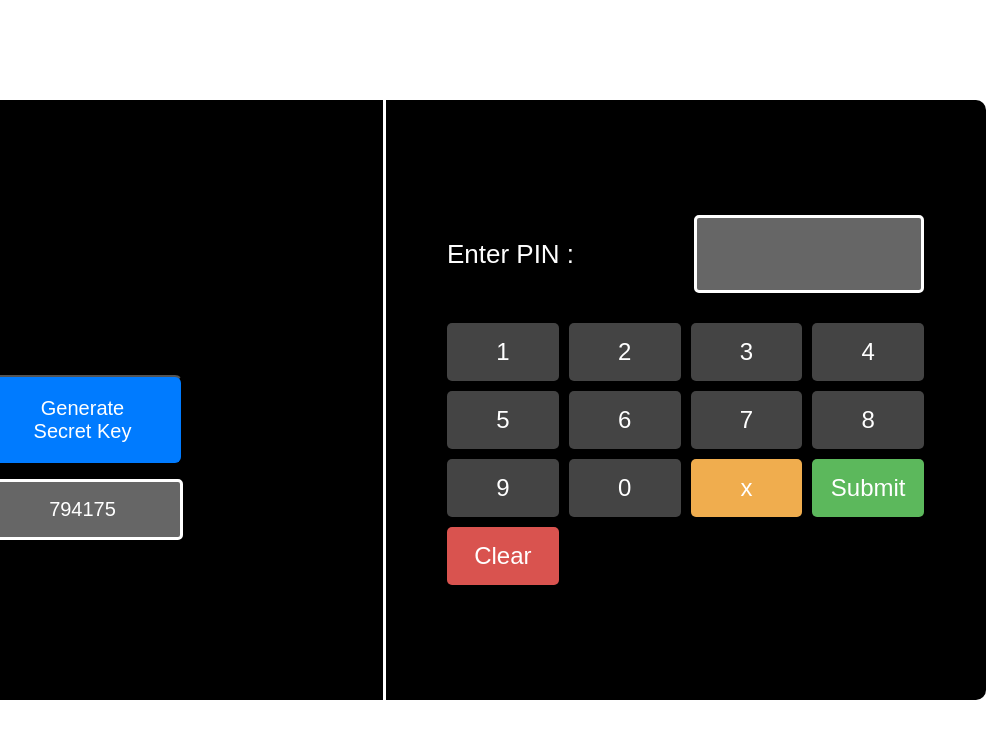
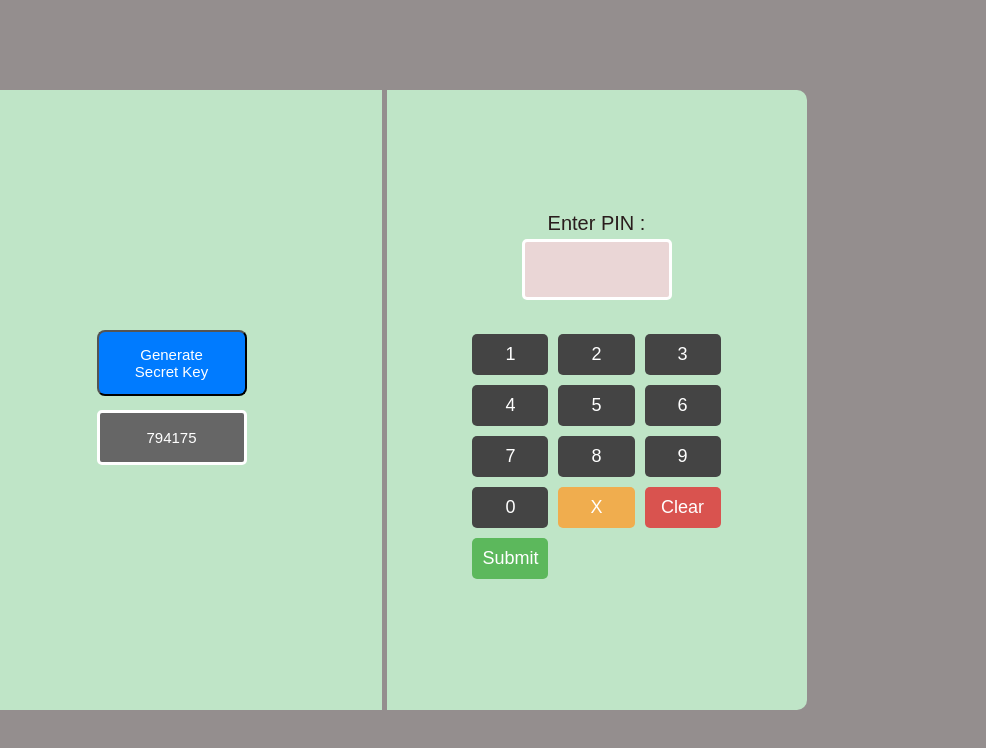
Before and after one commit to asma-maria/Secret-Key-Matcher, a plain HTML site: page index.html in a window 768 px wide. Both pictures are taken after a click on the button "Generate Secret Key". Shown: the whole page, 986 px wide, since content can reach past the window. Drawn offline with Linux system fonts and the light colour scheme.

Commit message:
Second Commit

```diff
--- a/index.html
+++ b/index.html
@@ -13,7 +13,7 @@
         <div class="box-1">
             <div class="left-side">
                 <button class="GenerateBtn" id="generateKeyBtn"> Generate Secret Key</button>
-                <div class="displayKey" id="displayKey">******</div>
+                <div class="displayKey" id="secretKey">******</div>
 
             </div>
 
@@ -25,7 +25,7 @@
                     <div class="pinDisplay">
                         <label class="inputText"  for="pinInput "> Enter PIN : </label>
 
-                        <input class="displayPin" type="text" name="" id="pinInput" readonly>
+                        <input class="displayPin" type="text" name="" id="pinInput" readonly >
 
                     </div>
 
@@ -42,12 +42,14 @@
                 <button class="keypad-btn">8</button>
                 <button class="keypad-btn">9</button>
                 <button class="keypad-btn">0</button>
-                    <button class="keypad-btn" id="clearlastdigit" style="background-color: #F0AD4E">x</button>
+                <button class="keypad-btn" id="backspaceBtn" style="background-color: #F0AD4E ">X</button>
+                <button class="keypad-btn" id="clearBtn" style="background-color: #D9534F;" >Clear</button>
                 <button class="keypad-btn" id="submitBtn" style="background-color:#5CB85C">Submit</button>
-                    <button class="keypad-btn" id="clearBtn" style="background-color: #D9534F;" >Clear</button>
+                </div>
+                <div id="showMessage"></div>
 
-                </div>
-                <div id="resultMessage"></div>
+
+
             </div>
             </div>
 
--- a/script.js
+++ b/script.js
@@ -1,26 +1,47 @@
-document.addEventListener('DOMContentLoaded',()=>
-{
+document.addEventListener('DOMContentLoaded', () => {
+    const generateKeyBtn = document.getElementById('generateKeyBtn');
+    const secretKeyDisplay = document.getElementById('secretKey');
+    const pinInput = document.getElementById('pinInput');
+    const keypadButtons = document.querySelectorAll('.keypad-btn');
+    const showMessage = document.getElementById('showMessage');
+    let secretKey = '';
 
-    const keyGenerateBtn= document.getElementById("generateKeyBtn");
-    const secretKeyOutput=document.getElementById("displayKey");
-    const entryPin=document.getElementById("pinEntry");
-    const keypadButtons = document.querySelectorAll('.keypad-btn');
+    function generateSecretKey() {
+        secretKey = Math.floor(100000 + Math.random() * 900000).toString();
+        secretKeyDisplay.innerHTML = secretKey;
+        showMessage.innerHTML = '';
+        pinInput.value = '';
+    }
+    generateKeyBtn.addEventListener('click', generateSecretKey);
 
-    let displayKey='';
-
-    //For Random  Secret Key generate
-    function generateSecretKey()
-    {
-        displayKey=Math.floor(100000+Math.random()*900000).toString();
-        secretKeyOutput.textContent=displayKey;
-        console.log(displayKey);
+    function checkPin() {
+        if (pinInput.value === secretKey) {
+            showMessage.innerHTML = '  <img src="check_mark_Png_Editor.png" alt="check icon" style="width: 15px; height: 15px;"> Your Secret Key is matched!';
+            showMessage.style.color = 'green';
+            showMessage.style.fontSize='25px';
+        } else {
+            showMessage.innerHTML = '  <img src="cross.jpg" alt="check icon" style="width: 15px; height: 15px;">  Incorrect Key!';
+            showMessage.style.color = 'red';
+            showMessage.style.fontSize='25px';
+        }
     }
-
-    keyGenerateBtn.addEventListener('click',generateSecretKey);
 
 
 
-
-
-
-})
+    keypadButtons.forEach(button => {
+        button.addEventListener('click', () => {
+            if (button.id === 'clearBtn') {
+                pinInput.value = '';
+                showMessage.textContent = '';
+            } else if (button.id === 'backspaceBtn') {
+                pinInput.value = pinInput.value.slice(0, -1);
+            } else if (button.id === 'submitBtn') {
+                checkPin();
+            } else {
+                if (pinInput.value.length < 6) {
+                    pinInput.value += button.textContent;
+                }
+            }
+        });
+    });
+});
--- a/styles.css
+++ b/styles.css
@@ -1,11 +1,12 @@
 
 body {
     font-family: Arial, sans-serif;
-    background-color: white;
+    background-color: rgb(148, 142, 142);
     color: #fff;
     display: flex;
     justify-content: center;
     align-items: center;
+    text-align: center;
     height: 100vh;
     margin: 0;
     padding: 0;
@@ -14,11 +15,12 @@ body {
 .container
 {
     display: flex;
-    column-gap: 3px;
+    column-gap: 5px;
     border-radius: 10px;
     min-height: 100vh;
     justify-content: center;
     align-items: center;
+    text-align: center;
 
 }
 
@@ -26,23 +28,30 @@ body {
 .box-1
 {
     height: 600px;
-    width: 600px;
-    background-color: black;
+    width: 550px;
+    display: flex;
+    justify-content: center;
+    align-items: center;
+    text-align: center;
+    background-color:  #bfe5c7;;
     border-top-left-radius: 10px;
     border-bottom-left-radius: 10px;
+    padding: 10px;
 
 }
 
 .box-2
 {
     height: 600px;
-    width: 600px;
-    background-color: black;
+    width: 550px;
+    background-color: #bfe5c7;
     border-top-right-radius: 10px;
     border-bottom-right-radius: 10px;
     display: flex;
     justify-content: center;
     align-items: center;
+    padding: 10px;
+
 
 }
 
@@ -89,7 +98,7 @@ body {
 
 .inputText
 {
-    color: white;
+    color: rgb(44, 6, 6);
     font-size: 26px;
     font-weight: 60px;
 
@@ -102,6 +111,8 @@ body {
     grid-template-columns: repeat(4, 2fr);
     gap: 10px;
     width: 100%;
+    justify-content: center;
+    align-content: center;
 
 
 }
@@ -109,7 +120,7 @@ body {
 .keypad-btn {
     font-size: 24px;
     padding: 15px;
-    background-color: #444;
+    background-color: #3f3a3a;
     color: white;
     border: none;
     border-radius: 5px;
@@ -117,8 +128,9 @@ body {
 }
 
 .keypad-btn:active {
-    background-color: #666;
+    background-color: #ccc6c6;
 }
+
 
 .entryLabel
 {
@@ -129,19 +141,12 @@ body {
 
 }
 
-.pinDisplay
-{
-    display: flex;
-
-
-    align-items: center;
-}
 .displayPin
 {
     box-sizing: border-box;
     border: 3px solid white;
     border-radius: 5px;
-    background-color: #666;
+    background-color: #ead6d6;
     padding: 16px 32px;
     text-align: center;
     width: 230px;
@@ -150,6 +155,17 @@ body {
 
 }
 
+.rightInput
+{
+    display: none;
+    color: green;
+}
+
+#showMessage {
+    margin-top: 20px;
+    font-size: 18px;
+    text-align: center;
+}
 /* for small device*/
 @media screen and (max-width: 576px) {
 
@@ -157,7 +173,7 @@ body {
 {
     display: flex;
     flex-direction: column;
-    row-gap: 3px;
+    row-gap: 5px;
     border-radius: 10px;
     min-height: 100vh;
     justify-content: center;
@@ -167,19 +183,22 @@ body {
 }
 .box-1
 {
-    height: 500px;
-    width: 576px;
-    background-color: black;
+    height: 600px;
+    width: 500px;
+    background-color:  #bfe5c7;;
     border-top-left-radius: 10px;
     border-bottom-left-radius: 10px;
+    display: flex;
+    justify-content: center;
+    align-items: center;
 
 }
 
 .box-2
 {
-    height: 500px;
-    width: 576px;
-    background-color: black;
+    height: 600px;
+    width: 500px;
+    background-color: #bfe5c7;
     border-top-right-radius: 10px;
     border-bottom-right-radius: 10px;
     display: flex;
@@ -187,12 +206,34 @@ body {
     align-items: center;
 
 }
+.right-side
+{
+    display: flex;
+    min-height: 100vh;
+    flex-direction: column;
+    justify-content: center;
+    align-items: center;
+
+}
+
+.left-side
+{
+    display: flex;
+    min-height: 100vh;
+    flex-direction: column;
+    justify-content: center;
+    align-items: center;
+
+}
+
+
+
 .keypad {
     display: grid;
     grid-template-columns: repeat(2, 2fr);
     gap: 10px;
-    width: 100%;
-
+    justify-content: center;
+    align-content: center;
 
 }
 
@@ -202,19 +243,19 @@ body {
     box-sizing: border-box;
     border: 3px solid white;
     border-radius: 5px;
-    background-color: #666;
+    background-color: #ead6d6;
     padding: 16px 32px;
     text-align: center;
-    width: 100px;
-    font-size: 10px;
+    width: 150px;
+    font-size: 20px;
     margin: 4px 2px;
 
 }
 
 .inputText
 {
-    color: white;
-    font-size: 12px;
+    color: rgb(42, 29, 29);
+    font-size: 20px;
     font-weight: 16px;
 
 
@@ -241,14 +282,13 @@ body {
     width: 150px;
     cursor: pointer;
     font-size: 15px;
-    margin: 4px 2px;
+    margin-top: 300px;
+
 
 }
 
 .displayKey
 {
-
-
 
     padding: 16px 32px;
     text-align: center;
@@ -271,3 +311,137 @@ body {
 }
 
 }
+
+@media screen and (max-width: 768px) and (min-width: 576px){
+
+    .box-1
+    {
+        height: 600px;
+        width: 400px;
+        background-color:  #bfe5c7;;
+        border-top-left-radius: 10px;
+        border-bottom-left-radius: 10px;
+        display: flex;
+        justify-content: center;
+        align-items: center;
+
+    }
+
+    .box-2
+    {
+        height: 600px;
+        width: 400px;
+        background-color: #bfe5c7;
+        border-top-right-radius: 10px;
+        border-bottom-right-radius: 10px;
+        display: flex;
+        justify-content: center;
+        align-items: center;
+
+    }
+    .right-side
+    {
+        display: flex;
+        min-height: 100vh;
+        flex-direction: column;
+        justify-content: center;
+        align-items: center;
+        margin-top: 10px;
+    }
+
+    .left-side
+    {
+        display: flex;
+        min-height: 100vh;
+        flex-direction: column;
+        justify-content: center;
+        align-items: center;
+
+    }
+
+
+
+    .keypad {
+        display: grid;
+        grid-template-columns: repeat(3, 2fr);
+        gap: 10px;
+        justify-content: center;
+        align-content: center;
+
+    }
+
+
+    .displayPin
+    {
+        box-sizing: border-box;
+        border: 3px solid white;
+        border-radius: 5px;
+        background-color: #ead6d6;
+        padding: 16px 32px;
+        text-align: center;
+        width: 150px;
+        font-size: 20px;
+        margin: 4px 2px;
+
+    }
+
+    .inputText
+    {
+        color: rgb(42, 29, 29);
+        font-size: 20px;
+        font-weight: 16px;
+
+
+
+    }
+
+    .keypad-btn {
+        font-size: 18px;
+        padding: 10px;
+        background-color: #444;
+        color: white;
+        border: none;
+        border-radius: 5px;
+        cursor: pointer;
+    }
+
+    .GenerateBtn
+    {
+        color: rgb(255, 255, 255);
+        background-color: #007BFF;
+        border-radius: 8px;
+        padding: 14px 25px;
+        text-align: center;
+        width: 150px;
+        cursor: pointer;
+        font-size: 15px;
+
+
+    }
+
+    .displayKey
+    {
+
+        padding: 16px 32px;
+        text-align: center;
+        width: 150px;
+        display: inline-block;
+        font-size: 15px;
+
+
+
+    }
+
+    .pinDisplay
+    {
+        display: flex;
+        flex-direction: column;
+        justify-content: center;
+        text-align: center;
+        align-items: center;
+
+    }
+
+    }
+
+}
```
Also changed, not shown: check_mark_Png_Editor.png (added), cross.jpg (added). Lines whose indentation alone changed are shown as unchanged.
